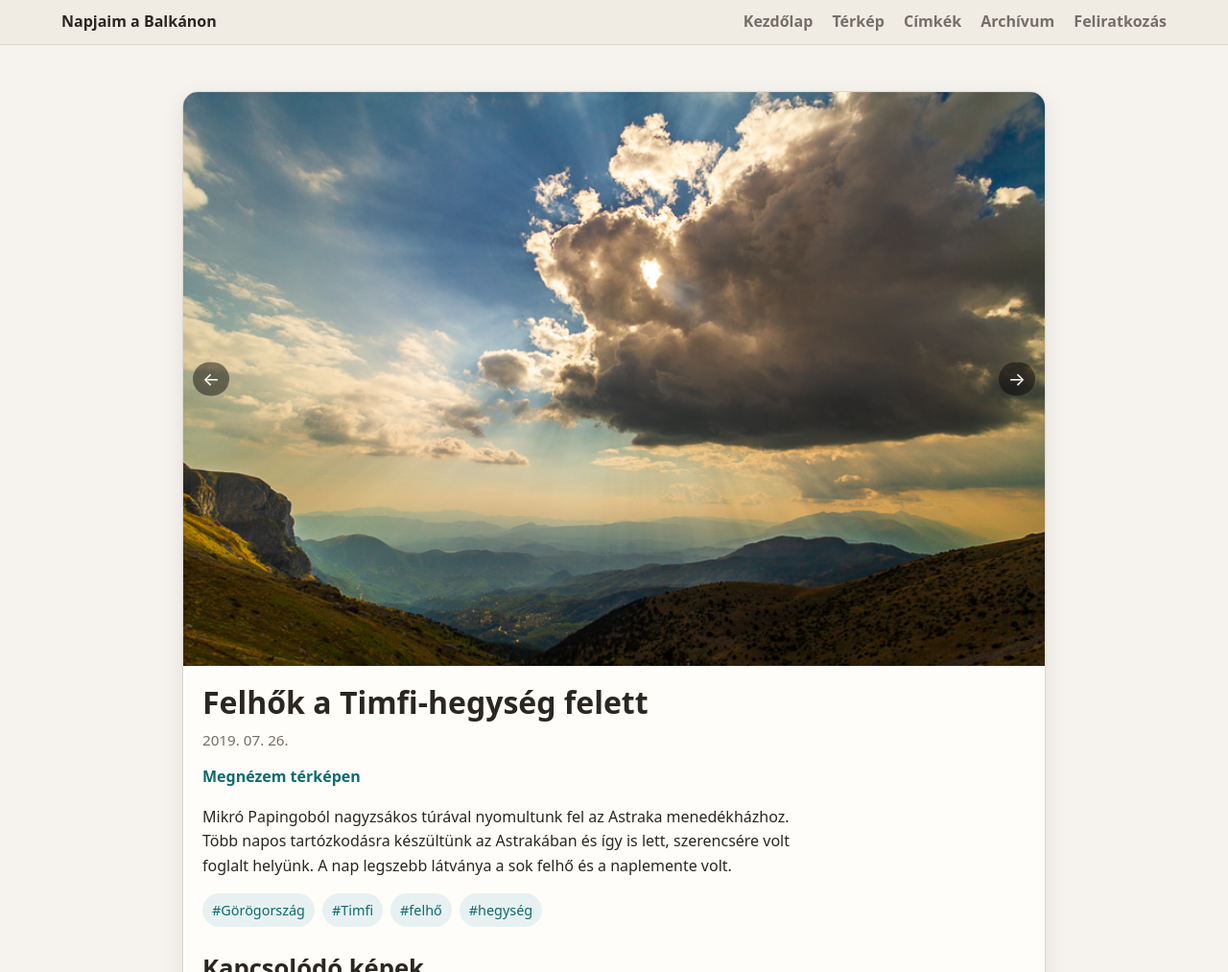
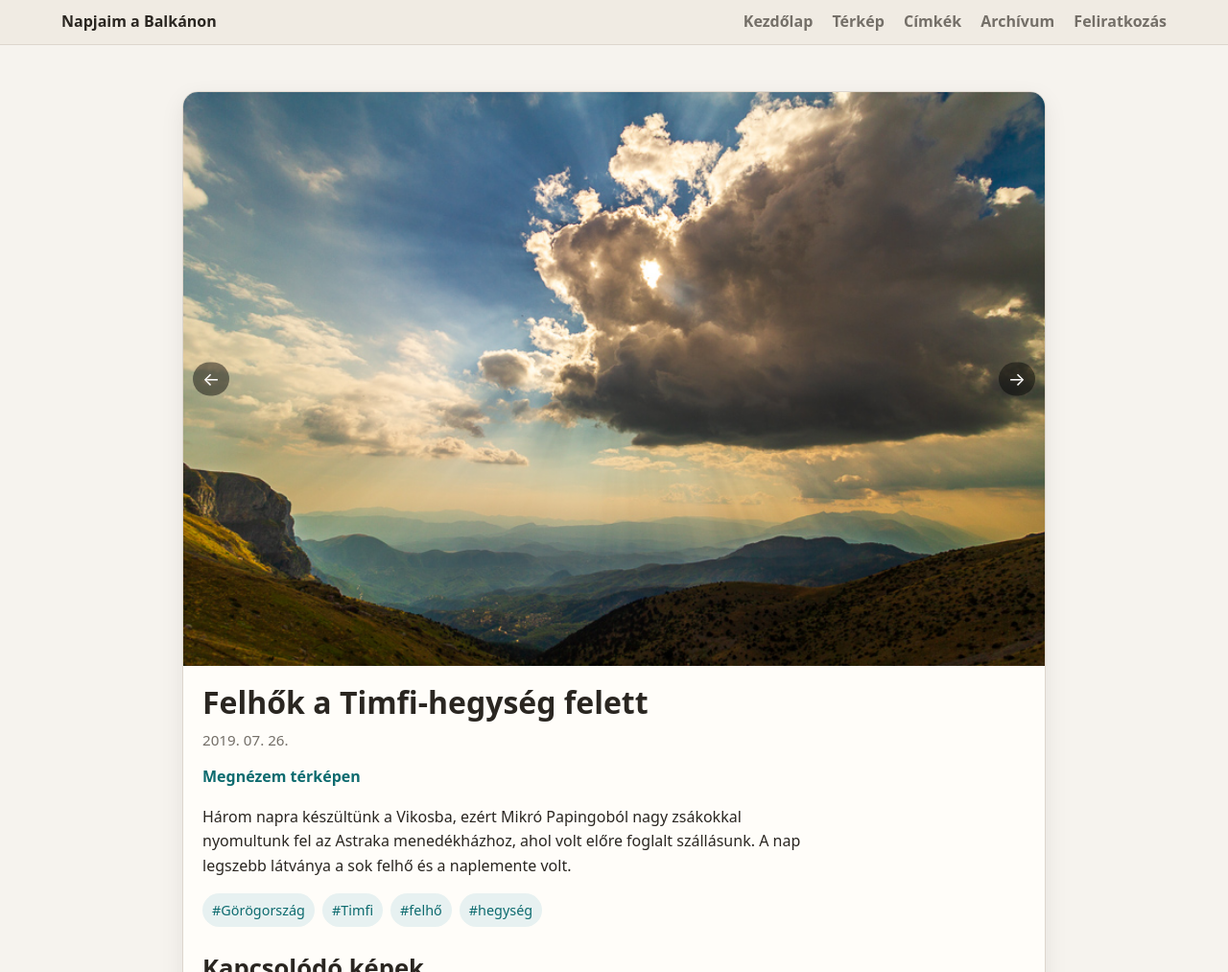
Before and after one commit to havassy/fotoblog, a Jekyll site: the page built from _posts/2019-07-26-timfi_felhok.md, in a window 1280 px wide. Shown: the top 1013 px of the page at 96% size. Built offline with Jekyll 4.4.1, drawn with Linux system fonts in a browser that asks for light colours; grey boxes are pictures that could not be loaded.

Commit message:
Auto-create/update posts from images [skip ci]

```diff
--- a/_posts/2019-07-26-timfi_felhok.md
+++ b/_posts/2019-07-26-timfi_felhok.md
@@ -14,7 +14,7 @@ tags:
   - "Görögország"
   - "Timfi"
   - "hegység"
-description: "Mikró Papingoból nagyzsákos túrával nyomultunk fel az Astraka menedékházhoz."
+description: "Három napra készültünk a Vikosba, ezért Mikró Papingoból nagy zsákokkal nyomultunk fel az Astraka menedékházhoz, ahol volt előre foglalt szállásunk."
 ---
 
-Mikró Papingoból nagyzsákos túrával nyomultunk fel az Astraka menedékházhoz. Több napos tartózkodásra készültünk az Astrakában és így is lett, szerencsére volt foglalt helyünk. A nap legszebb látványa a sok felhő és a naplemente volt.
+Három napra készültünk a Vikosba, ezért Mikró Papingoból nagy zsákokkal nyomultunk fel az Astraka menedékházhoz, ahol volt előre foglalt szállásunk. A nap legszebb látványa a sok felhő és a naplemente volt.
```
